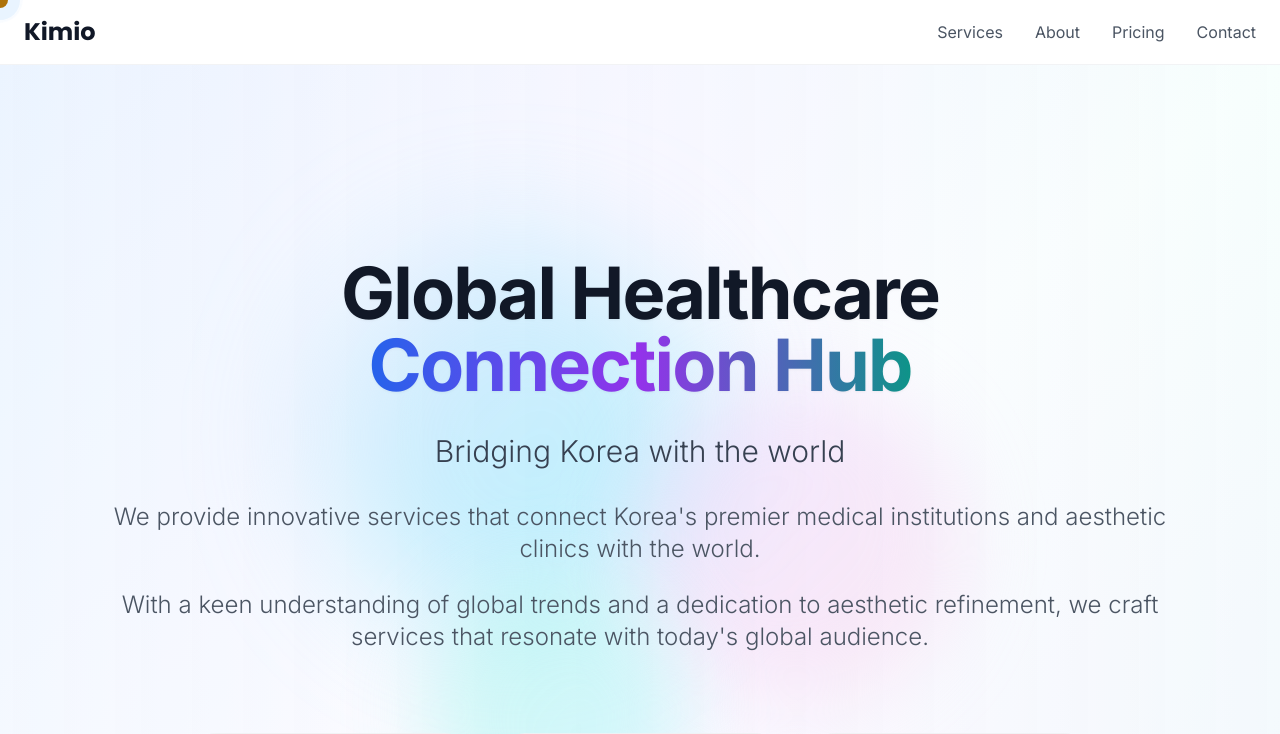
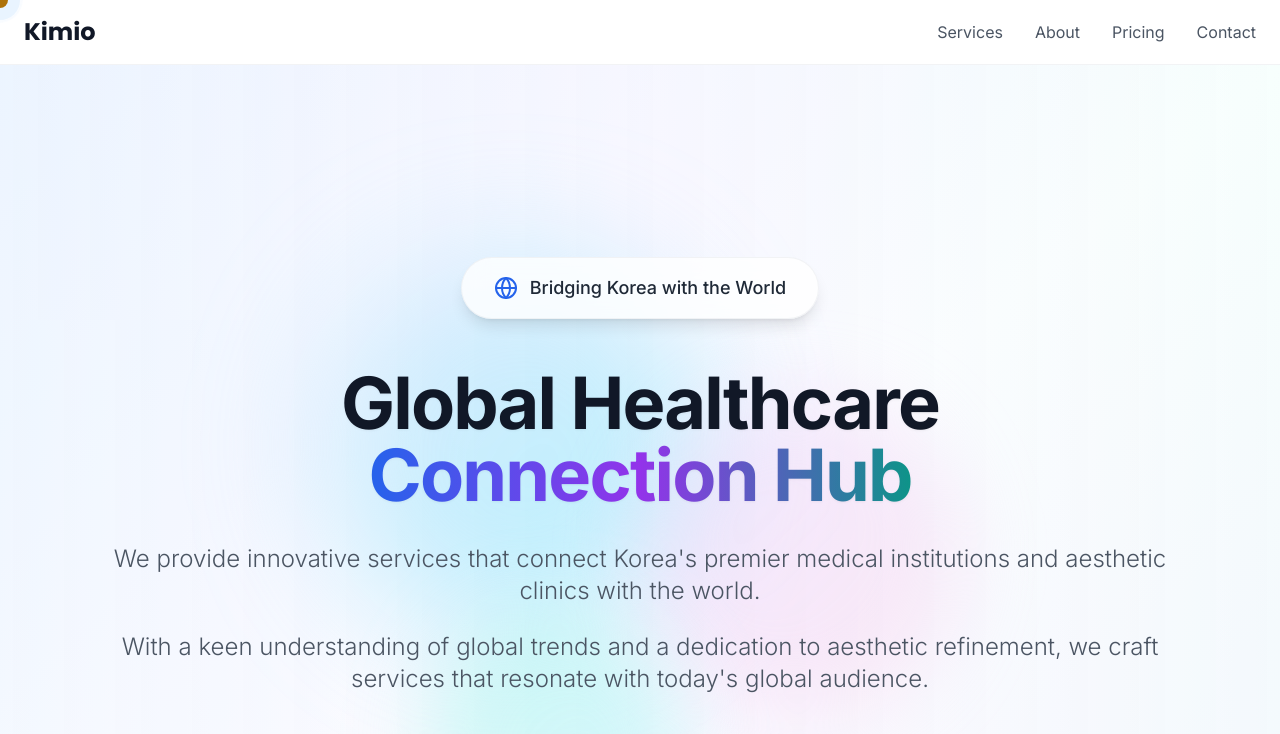
Before and after one commit to hi-jihyun-nam/stellar-web-welcome-site, a React (Vite) app: page / in a window 1280 px wide. Shown: the top 734 px of the page. Built offline with nearby package versions, Linux system fonts and the light colour scheme.

Commit message:
Fix Hero section design
Positioned the "Bridging Korea with the World" element above the "Global Healthcare" title and adjusted its design to match the provided image. Edited `src/components/Hero.tsx`.

```diff
--- a/src/components/Hero.tsx
+++ b/src/components/Hero.tsx
@@ -20,6 +20,16 @@ const Hero = () => {
       <div className="relative z-10 text-center max-w-7xl mx-auto py-16">
         {/* Main Title */}
         <div className="mb-20 animate-fade-in">
+          {/* Bridging Korea with the World - positioned above main title */}
+          <div className="mb-12 flex justify-center">
+            <div className="bg-white/80 backdrop-blur-md border border-gray-200/50 rounded-full px-8 py-4 shadow-lg flex items-center gap-3">
+              <Globe className="w-6 h-6 text-blue-600" />
+              <span className="text-lg font-medium text-gray-800">
+                Bridging Korea with the World
+              </span>
+            </div>
+          </div>
+
           <h1 className="text-5xl md:text-7xl font-bold text-gray-900 mb-8 tracking-tight drop-shadow-sm">
             Global Healthcare
             <br />
@@ -27,9 +37,6 @@ const Hero = () => {
               Connection Hub
             </span>
           </h1>
-          <p className="text-2xl md:text-3xl text-gray-700 mb-8 font-light">
-            Bridging Korea with the world
-          </p>
           <p className="text-lg sm:text-xl md:text-2xl text-gray-600 max-w-6xl mx-auto leading-relaxed font-light px-4 sm:px-6 md:px-8">
             We provide innovative services that connect Korea's premier medical institutions and aesthetic clinics with the world.
             <span className="block mt-4 sm:mt-5 md:mt-6">
```
